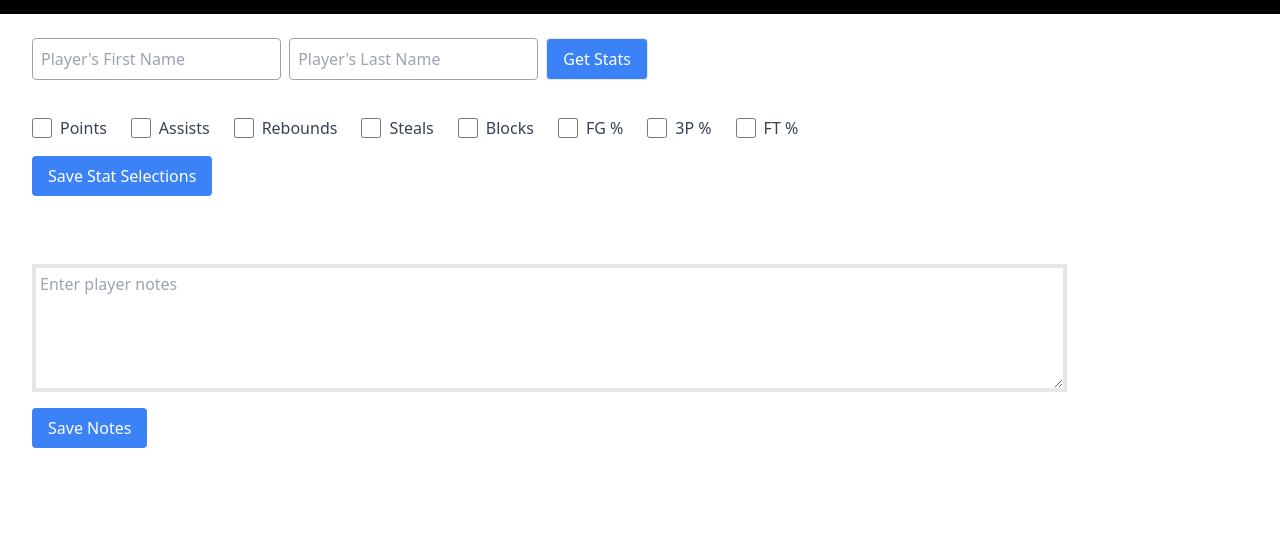
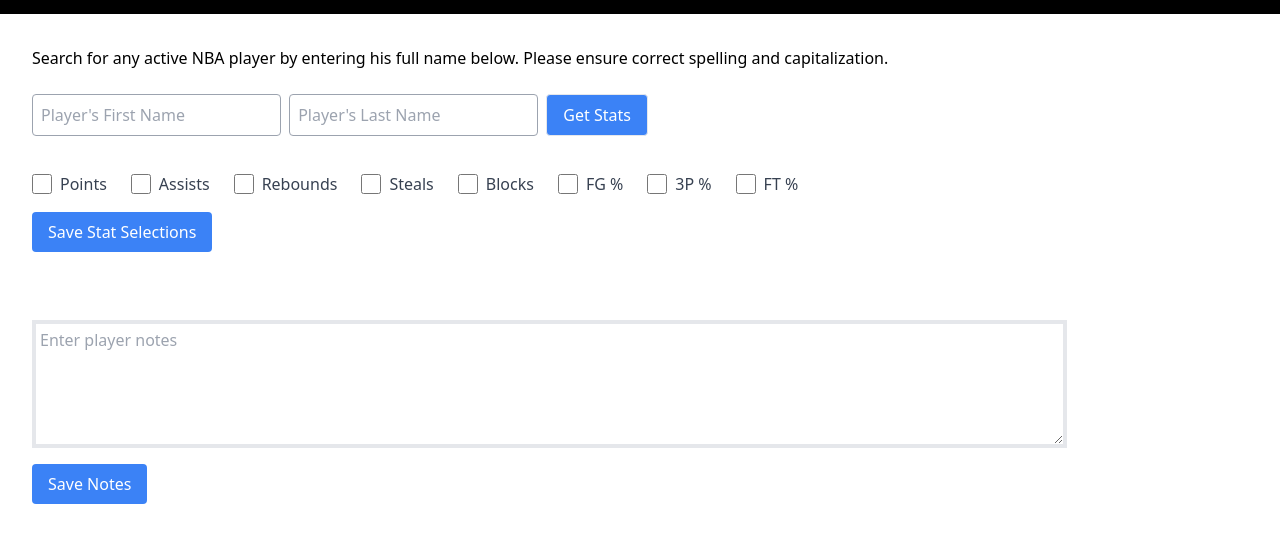
Before and after one commit to JannikFromme/final, a website: page index.html in a window 1280 px wide. Shown: the part 46-588 px from the top of the page. Drawn offline with nearby package versions, Linux system fonts and the light colour scheme; no server answers.

Commit message:
player search directions

```diff
--- a/index.html
+++ b/index.html
@@ -45,8 +45,13 @@
     </h1>
   </div>
 
+  <!--  -->
+  <div class="text pl-8 pt-8">
+    <span class=> Search for any active NBA player by entering his full name below.
+      Please ensure correct spelling and capitalization.</span>
+
   <!-- Form -->
-<div class="pl-8 space-y-2">
+<div class="space-y-2">
   <div class="my-6">
       <form>
         <input type="text" name="playerFirstName" id="playerFirstName" placeholder="Player's First Name" class="border border-gray-400 rounded p-2 mr-1">
@@ -57,7 +62,7 @@
   </div>
 
   <!-- Checkboxes -->
-    <div class="pl-8 pb-4 flex flex-row space-x-6">
+    <div class="pb-4 flex flex-row space-x-6">
         <label id="stat1Shell" class="inline-flex items-center mt-3">
             <input type="checkbox" id="points" class="form-checkbox h-5 w-5">
             <span class="ml-2 text-gray-700">Points</span>
```
Also changed, not shown: index.js (line endings or trailing spaces).
